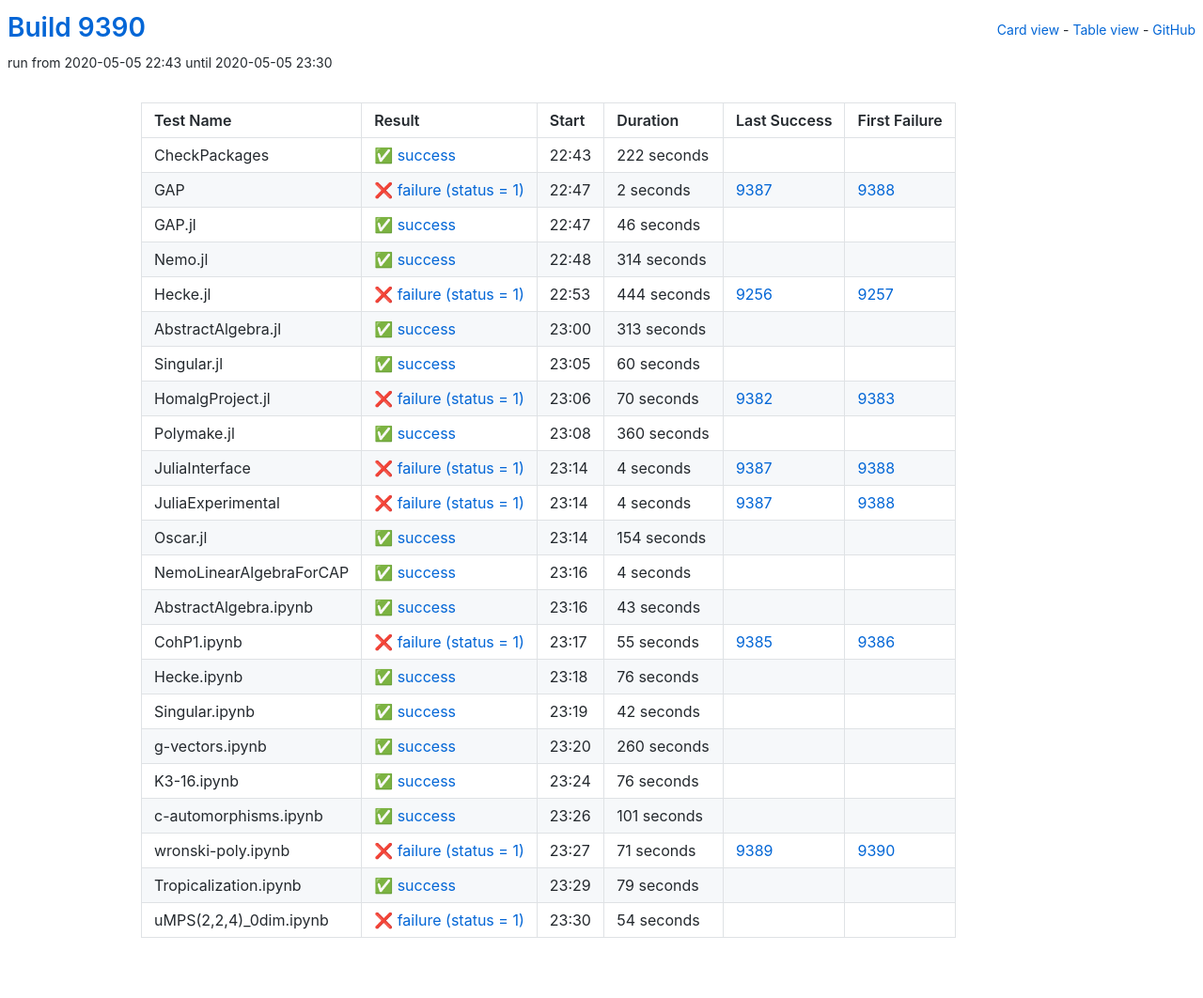
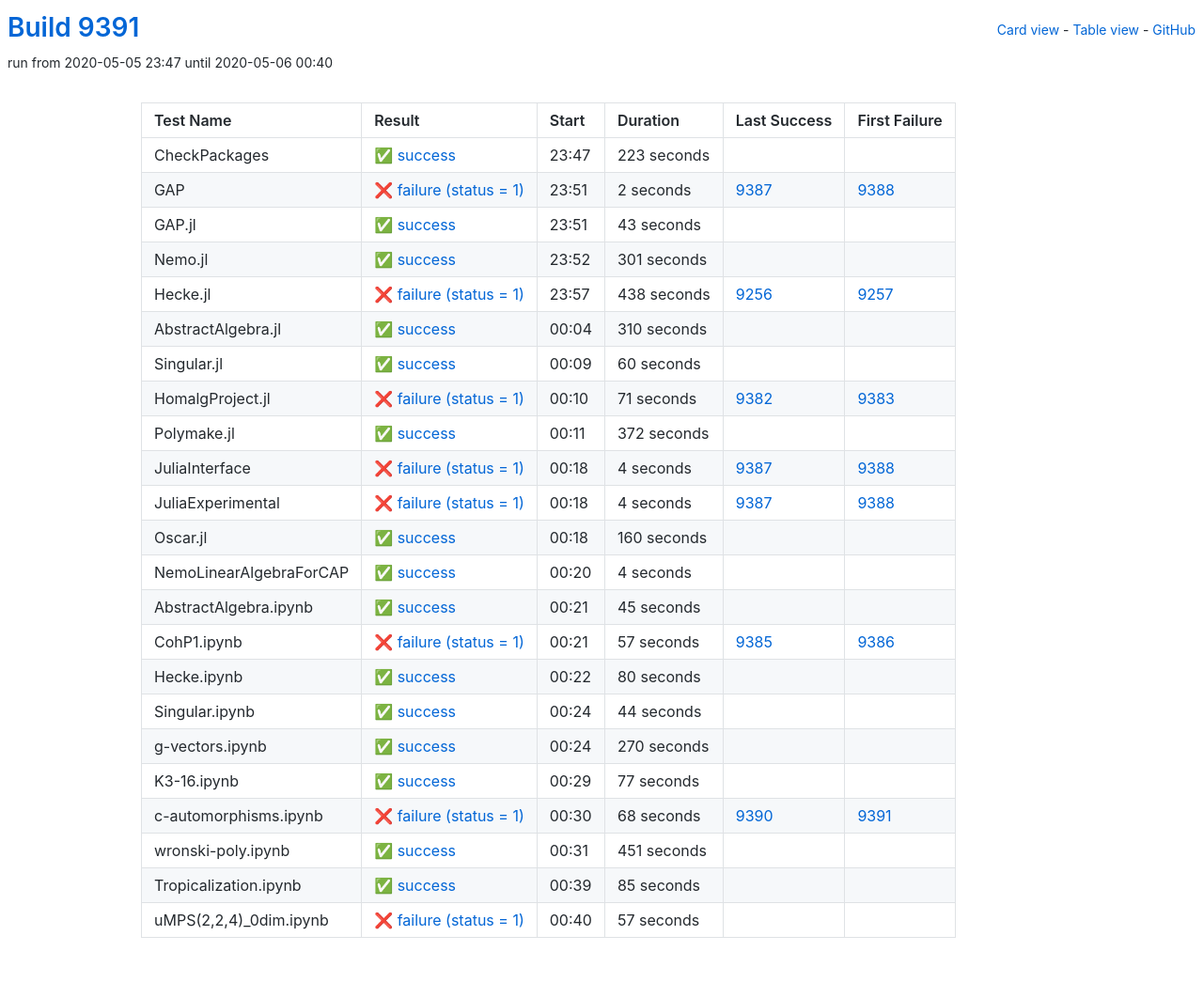
Before and after one commit to oscar-system/oscar-ci-status, a Jekyll site: the page built from table.html, in a window 1280 px wide. Shown: the whole page at 94% size. Built offline with Jekyll 4.4.1, drawn with Linux system fonts in a browser that asks for light colours.

Commit message:
Build 9391

```diff
--- a/_data/ci.yml
+++ b/_data/ci.yml
@@ -1,17 +1,17 @@
-build: 9390
-build_url: https://oscarci.mathematik.uni-kl.de/job/oscar/9390/
+build: 9391
+build_url: https://oscarci.mathematik.uni-kl.de/job/oscar/9391/
 job: oscar
 tests:
-- duration: 222
+- duration: 223
   exitcode: 0
   first_failure: false
   first_failure_url: null
   id: checkpackages
   last_success: false
   last_success_url: null
-  log: https://oscarci.mathematik.uni-kl.de/job/oscar/9390/artifact/logs/build-9390/CheckPackages.log
+  log: https://oscarci.mathematik.uni-kl.de/job/oscar/9391/artifact/logs/build-9391/CheckPackages.log
   name: CheckPackages
-  start: 2020-05-05 22:43
+  start: 2020-05-05 23:47
   status: success
   success: true
 - duration: 2
@@ -21,57 +21,57 @@ tests:
   id: gap
   last_success: 9387
   last_success_url: https://oscarci.mathematik.uni-kl.de/job/oscar/9387/
-  log: https://oscarci.mathematik.uni-kl.de/job/oscar/9390/artifact/logs/build-9390/GAP.log
+  log: https://oscarci.mathematik.uni-kl.de/job/oscar/9391/artifact/logs/build-9391/GAP.log
   name: GAP
-  start: 2020-05-05 22:47
+  start: 2020-05-05 23:51
   status: failure
   success: false
-- duration: 46
+- duration: 43
   exitcode: 0
   first_failure: false
   first_failure_url: null
   id: gap-jl
   last_success: false
   last_success_url: null
-  log: https://oscarci.mathematik.uni-kl.de/job/oscar/9390/artifact/logs/build-9390/GAP.jl.log
+  log: https://oscarci.mathematik.uni-kl.de/job/oscar/9391/artifact/logs/build-9391/GAP.jl.log
   name: GAP.jl
-  start: 2020-05-05 22:47
+  start: 2020-05-05 23:51
   status: success
   success: true
-- duration: 314
+- duration: 301
   exitcode: 0
   first_failure: false
   first_failure_url: null
   id: nemo-jl
   last_success: false
   last_success_url: null
-  log: https://oscarci.mathematik.uni-kl.de/job/oscar/9390/artifact/logs/build-9390/Nemo.jl.log
+  log: https://oscarci.mathematik.uni-kl.de/job/oscar/9391/artifact/logs/build-9391/Nemo.jl.log
   name: Nemo.jl
-  start: 2020-05-05 22:48
+  start: 2020-05-05 23:52
   status: success
   success: true
-- duration: 444
+- duration: 438
   exitcode: 1
   first_failure: 9257
   first_failure_url: https://oscarci.mathematik.uni-kl.de/job/oscar/9257/
   id: hecke-jl
   last_success: 9256
   last_success_url: https://oscarci.mathematik.uni-kl.de/job/oscar/9256/
-  log: https://oscarci.mathematik.uni-kl.de/job/oscar/9390/artifact/logs/build-9390/Hecke.jl.log
+  log: https://oscarci.mathematik.uni-kl.de/job/oscar/9391/artifact/logs/build-9391/Hecke.jl.log
   name: Hecke.jl
-  start: 2020-05-05 22:53
+  start: 2020-05-05 23:57
   status: failure
   success: false
-- duration: 313
+- duration: 310
   exitcode: 0
   first_failure: false
   first_failure_url: null
   id: abstractalgebra-jl
   last_success: false
   last_success_url: null
-  log: https://oscarci.mathematik.uni-kl.de/job/oscar/9390/artifact/logs/build-9390/AbstractAlgebra.jl.log
+  log: https://oscarci.mathematik.uni-kl.de/job/oscar/9391/artifact/logs/build-9391/AbstractAlgebra.jl.log
   name: AbstractAlgebra.jl
-  start: 2020-05-05 23:00
+  start: 2020-05-06 00:04
   status: success
   success: true
 - duration: 60
@@ -81,33 +81,33 @@ tests:
   id: singular-jl
   last_success: false
   last_success_url: null
-  log: https://oscarci.mathematik.uni-kl.de/job/oscar/9390/artifact/logs/build-9390/Singular.jl.log
+  log: https://oscarci.mathematik.uni-kl.de/job/oscar/9391/artifact/logs/build-9391/Singular.jl.log
   name: Singular.jl
-  start: 2020-05-05 23:05
+  start: 2020-05-06 00:09
   status: success
   success: true
-- duration: 70
+- duration: 71
   exitcode: 1
   first_failure: 9383
   first_failure_url: https://oscarci.mathematik.uni-kl.de/job/oscar/9383/
   id: homalgproject-jl
   last_success: 9382
   last_success_url: https://oscarci.mathematik.uni-kl.de/job/oscar/9382/
-  log: https://oscarci.mathematik.uni-kl.de/job/oscar/9390/artifact/logs/build-9390/HomalgProject.jl.log
+  log: https://oscarci.mathematik.uni-kl.de/job/oscar/9391/artifact/logs/build-9391/HomalgProject.jl.log
   name: HomalgProject.jl
-  start: 2020-05-05 23:06
+  start: 2020-05-06 00:10
   status: failure
   success: false
-- duration: 360
+- duration: 372
   exitcode: 0
   first_failure: false
   first_failure_url: null
   id: polymake-jl
   last_success: false
   last_success_url: null
-  log: https://oscarci.mathematik.uni-kl.de/job/oscar/9390/artifact/logs/build-9390/Polymake.jl.log
+  log: https://oscarci.mathematik.uni-kl.de/job/oscar/9391/artifact/logs/build-9391/Polymake.jl.log
   name: Polymake.jl
-  start: 2020-05-05 23:08
+  start: 2020-05-06 00:11
   status: success
   success: true
 - duration: 4
@@ -117,9 +117,9 @@ tests:
   id: juliainterface
   last_success: 9387
   last_success_url: https://oscarci.mathematik.uni-kl.de/job/oscar/9387/
-  log: https://oscarci.mathematik.uni-kl.de/job/oscar/9390/artifact/logs/build-9390/JuliaInterface.log
+  log: https://oscarci.mathematik.uni-kl.de/job/oscar/9391/artifact/logs/build-9391/JuliaInterface.log
   name: JuliaInterface
-  start: 2020-05-05 23:14
+  start: 2020-05-06 00:18
   status: failure
   success: false
 - duration: 4
@@ -129,21 +129,21 @@ tests:
   id: juliaexperimental
   last_success: 9387
   last_success_url: https://oscarci.mathematik.uni-kl.de/job/oscar/9387/
-  log: https://oscarci.mathematik.uni-kl.de/job/oscar/9390/artifact/logs/build-9390/JuliaExperimental.log
+  log: https://oscarci.mathematik.uni-kl.de/job/oscar/9391/artifact/logs/build-9391/JuliaExperimental.log
   name: JuliaExperimental
-  start: 2020-05-05 23:14
+  start: 2020-05-06 00:18
   status: failure
   success: false
-- duration: 154
+- duration: 160
   exitcode: 0
   first_failure: false
   first_failure_url: null
   id: oscar-jl
   last_success: false
   last_success_url: null
-  log: https://oscarci.mathematik.uni-kl.de/job/oscar/9390/artifact/logs/build-9390/Oscar.jl.log
+  log: https://oscarci.mathematik.uni-kl.de/job/oscar/9391/artifact/logs/build-9391/Oscar.jl.log
   name: Oscar.jl
-  start: 2020-05-05 23:14
+  start: 2020-05-06 00:18
   status: success
   success: true
 - duration: 4
@@ -153,128 +153,128 @@ tests:
   id: nemolinearalgebraforcap
   last_success: false
   last_success_url: null
-  log: https://oscarci.mathematik.uni-kl.de/job/oscar/9390/artifact/logs/build-9390/NemoLinearAlgebraForCAP.log
+  log: https://oscarci.mathematik.uni-kl.de/job/oscar/9391/artifact/logs/build-9391/NemoLinearAlgebraForCAP.log
   name: NemoLinearAlgebraForCAP
-  start: 2020-05-05 23:16
+  start: 2020-05-06 00:20
   status: success
   success: true
-- duration: 43
+- duration: 45
   exitcode: 0
   first_failure: false
   first_failure_url: null
   id: abstractalgebra-ipynb
   last_success: false
   last_success_url: null
-  log: https://oscarci.mathematik.uni-kl.de/job/oscar/9390/artifact/logs/build-9390/AbstractAlgebra.ipynb.log
+  log: https://oscarci.mathematik.uni-kl.de/job/oscar/9391/artifact/logs/build-9391/AbstractAlgebra.ipynb.log
   name: AbstractAlgebra.ipynb
-  start: 2020-05-05 23:16
+  start: 2020-05-06 00:21
   status: success
   success: true
-- duration: 55
+- duration: 57
   exitcode: 1
   first_failure: 9386
   first_failure_url: https://oscarci.mathematik.uni-kl.de/job/oscar/9386/
   id: cohp1-ipynb
   last_success: 9385
   last_success_url: https://oscarci.mathematik.uni-kl.de/job/oscar/9385/
-  log: https://oscarci.mathematik.uni-kl.de/job/oscar/9390/artifact/logs/build-9390/CohP1.ipynb.log
+  log: https://oscarci.mathematik.uni-kl.de/job/oscar/9391/artifact/logs/build-9391/CohP1.ipynb.log
   name: CohP1.ipynb
-  start: 2020-05-05 23:17
+  start: 2020-05-06 00:21
   status: failure
   success: false
-- duration: 76
+- duration: 80
   exitcode: 0
   first_failure: false
   first_failure_url: null
   id: hecke-ipynb
   last_success: false
   last_success_url: null
-  log: https://oscarci.mathematik.uni-kl.de/job/oscar/9390/artifact/logs/build-9390/Hecke.ipynb.log
+  log: https://oscarci.mathematik.uni-kl.de/job/oscar/9391/artifact/logs/build-9391/Hecke.ipynb.log
   name: Hecke.ipynb
-  start: 2020-05-05 23:18
+  start: 2020-05-06 00:22
   status: success
   success: true
-- duration: 42
+- duration: 44
   exitcode: 0
   first_failure: false
   first_failure_url: null
   id: singular-ipynb
   last_success: false
   last_success_url: null
-  log: https://oscarci.mathematik.uni-kl.de/job/oscar/9390/artifact/logs/build-9390/Singular.ipynb.log
+  log: https://oscarci.mathematik.uni-kl.de/job/oscar/9391/artifact/logs/build-9391/Singular.ipynb.log
   name: Singular.ipynb
-  start: 2020-05-05 23:19
+  start: 2020-05-06 00:24
   status: success
   success: true
-- duration: 260
+- duration: 270
   exitcode: 0
   first_failure: false
   first_failure_url: null
   id: g-vectors-ipynb
   last_success: false
   last_success_url: null
-  log: https://oscarci.mathematik.uni-kl.de/job/oscar/9390/artifact/logs/build-9390/g-vectors.ipynb.log
+  log: https://oscarci.mathematik.uni-kl.de/job/oscar/9391/artifact/logs/build-9391/g-vectors.ipynb.log
   name: g-vectors.ipynb
-  start: 2020-05-05 23:20
+  start: 2020-05-06 00:24
   status: success
   success: true
-- duration: 76
+- duration: 77
   exitcode: 0
   first_failure: false
   first_failure_url: null
   id: k3-16-ipynb
   last_success: false
   last_success_url: null
-  log: https://oscarci.mathematik.uni-kl.de/job/oscar/9390/artifact/logs/build-9390/K3-16.ipynb.log
+  log: https://oscarci.mathematik.uni-kl.de/job/oscar/9391/artifact/logs/build-9391/K3-16.ipynb.log
   name: K3-16.ipynb
-  start: 2020-05-05 23:24
+  start: 2020-05-06 00:29
   status: success
   success: true
-- duration: 101
+- duration: 68
+  exitcode: 1
+  first_failure: 9391
+  first_failure_url: https://oscarci.mathematik.uni-kl.de/job/oscar/9391/
+  id: c-automorphisms-ipynb
+  last_success: 9390
+  last_success_url: https://oscarci.mathematik.uni-kl.de/job/oscar/9390/
+  log: https://oscarci.mathematik.uni-kl.de/job/oscar/9391/artifact/logs/build-9391/c-automorphisms.ipynb.log
+  name: c-automorphisms.ipynb
+  start: 2020-05-06 00:30
+  status: failure
+  success: false
+- duration: 451
   exitcode: 0
   first_failure: false
   first_failure_url: null
-  id: c-automorphisms-ipynb
+  id: wronski-poly-ipynb
   last_success: false
   last_success_url: null
-  log: https://oscarci.mathematik.uni-kl.de/job/oscar/9390/artifact/logs/build-9390/c-automorphisms.ipynb.log
-  name: c-automorphisms.ipynb
-  start: 2020-05-05 23:26
+  log: https://oscarci.mathematik.uni-kl.de/job/oscar/9391/artifact/logs/build-9391/wronski-poly.ipynb.log
+  name: wronski-poly.ipynb
+  start: 2020-05-06 00:31
   status: success
   success: true
-- duration: 71
-  exitcode: 1
-  first_failure: 9390
-  first_failure_url: https://oscarci.mathematik.uni-kl.de/job/oscar/9390/
-  id: wronski-poly-ipynb
-  last_success: 9389
-  last_success_url: https://oscarci.mathematik.uni-kl.de/job/oscar/9389/
-  log: https://oscarci.mathematik.uni-kl.de/job/oscar/9390/artifact/logs/build-9390/wronski-poly.ipynb.log
-  name: wronski-poly.ipynb
-  start: 2020-05-05 23:27
-  status: failure
-  success: false
-- duration: 79
+- duration: 85
   exitcode: 0
   first_failure: false
   first_failure_url: null
   id: tropicalization-ipynb
   last_success: false
   last_success_url: null
-  log: https://oscarci.mathematik.uni-kl.de/job/oscar/9390/artifact/logs/build-9390/Tropicalization.ipynb.log
+  log: https://oscarci.mathematik.uni-kl.de/job/oscar/9391/artifact/logs/build-9391/Tropicalization.ipynb.log
   name: Tropicalization.ipynb
-  start: 2020-05-05 23:29
+  start: 2020-05-06 00:39
   status: success
   success: true
-- duration: 54
+- duration: 57
   exitcode: 1
   first_failure: false
   first_failure_url: null
   id: umps-2-2-4-0dim-ipynb
   last_success: false
   last_success_url: null
-  log: https://oscarci.mathematik.uni-kl.de/job/oscar/9390/artifact/logs/build-9390/uMPS-2-2-4-_0dim.ipynb.log
+  log: https://oscarci.mathematik.uni-kl.de/job/oscar/9391/artifact/logs/build-9391/uMPS-2-2-4-_0dim.ipynb.log
   name: uMPS(2,2,4)_0dim.ipynb
-  start: 2020-05-05 23:30
+  start: 2020-05-06 00:40
   status: failure
   success: false
```
Also changed, not shown: README.md.
